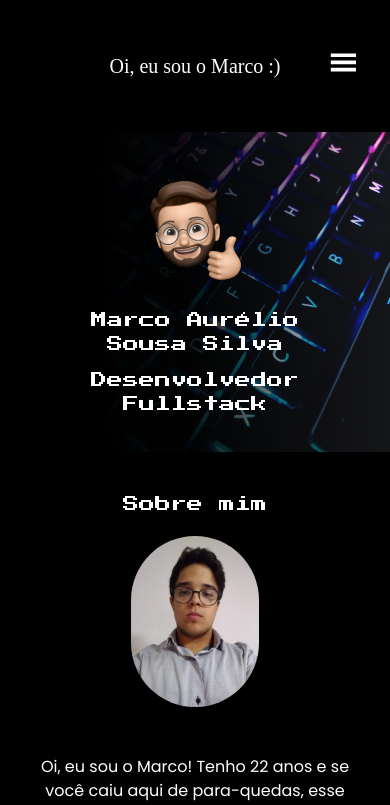
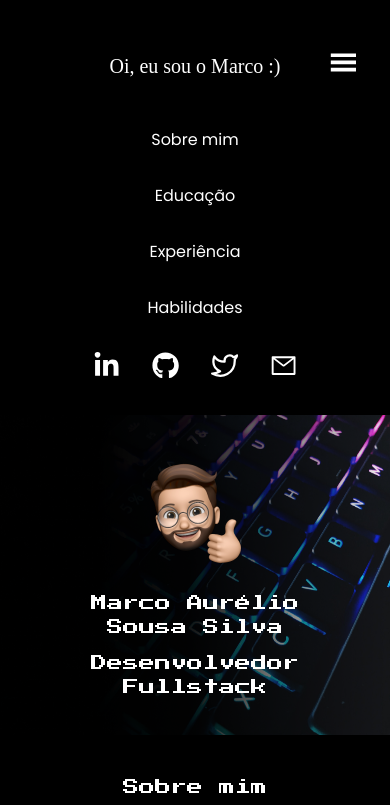
Before and after one commit to maurelio631/maurelio631.github.io, a React (Vite) app: page / in a window 390 px wide. Shown: the top 805 px of the page. Built offline with nearby package versions, Linux system fonts and the light colour scheme; a web font is replaced by a local one.

Commit message:
Arrumando bug do navbar mobile e desktop

```diff
--- a/src/Components/NavBar.jsx
+++ b/src/Components/NavBar.jsx
@@ -38,7 +38,7 @@ export default function NavBar() {
             )}
           </button>
         </div>
-        <ul className={`flex flex-col md:flex-row ${navbarOpen ? "d-flex" : "hidden"}`} id="navbarLinks">
+        <ul className={`flex flex-col md:flex-row ${navbarOpen ? "flex" : "sm:hidden"} md:flex`} id="navbarLinks">
           <li className="p-4 text-center">
             <Link
               to="SobreMim"
```
